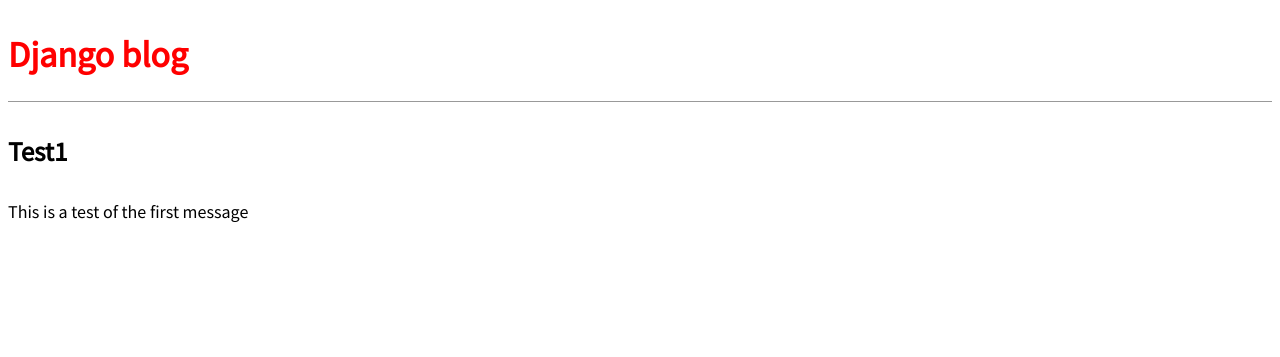
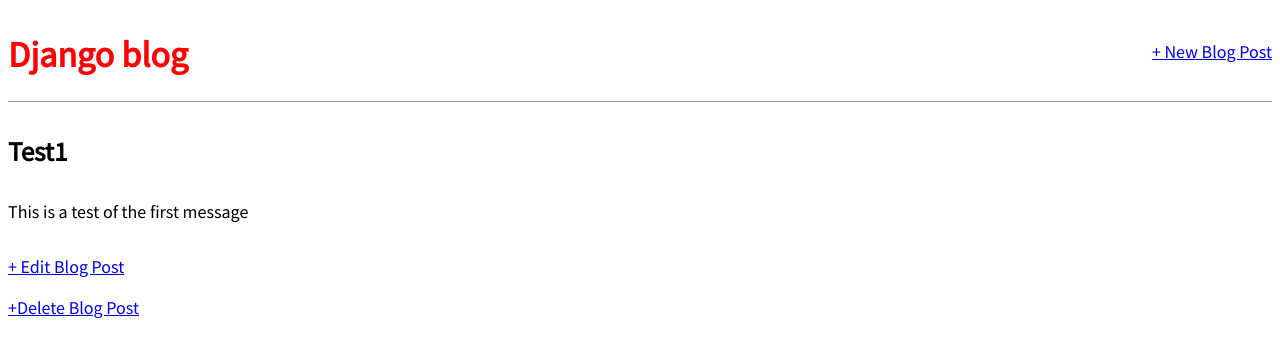
Before and after one commit to dupls13/Django, a Django app: page /post/1/ in a window 1280 px wide. Shown: the top 357 px of the page. Run offline with Django 4.2, Linux system fonts and the light colour scheme; data comes from the database, SQL or seed files in the repository; both versions use the stored data as it was after the commit.

Commit message:
Added Edit and Delete functions to posts
Updated files

```diff
--- a/blog/blog/models.py
+++ b/blog/blog/models.py
@@ -1,4 +1,5 @@
 from django.db import models
+from django.urls import reverse
 
 # Create your models here.
 
@@ -12,3 +13,6 @@
 
     def __str__(self):
         return self.title
+
+    def get_absolute_url(self):
+        return reverse("post_detail", args=[str(self.id)])
--- a/blog/blog/urls.py
+++ b/blog/blog/urls.py
@@ -7,4 +7,9 @@
 urlpatterns = [
     path('', views.BlogListView.as_view(), name='home'),
     path('post/<int:pk>/', views.BlogDetailView.as_view(), name='post_detail'),
+    path('post/new/', views.BlogCreateView.as_view(), name='post_new'),
+    path('post/<int:pk>/edit/',
+         views.BlogUpdateView.as_view(), name='post_edit'),
+    path('post/<int:pk>/delete/',
+         views.BlogDeleteView.as_view(), name='post_delete'),
 ]
--- a/blog/blog/views.py
+++ b/blog/blog/views.py
@@ -1,5 +1,9 @@
 # blog/views.py
 from django.views.generic import ListView, DetailView
+from django.views.generic.edit import CreateView, UpdateView, DeleteView
+from django.urls import reverse_lazy
+
+from . models import Post
 
 from . models import Post
 
@@ -11,3 +15,18 @@
 class BlogDetailView(DetailView):
     model = Post
     template_name = 'post_detail.html'
+
+class BlogCreateView(CreateView):
+    model = Post
+    template_name= 'post_new.html'
+    fields = '__all__'
+
+class BlogUpdateView(UpdateView):
+    model = Post
+    fields = ['title', 'body']
+    template_name = 'post_edit.html'
+
+class BlogDeleteView(DeleteView):
+    model = Post
+    template_name = 'post_delete.html'
+    success_url = reverse_lazy('home')
--- a/blog/templates/base.html
+++ b/blog/templates/base.html
@@ -8,10 +8,15 @@
         <link rel="stylesheet" href="{% static 'css/base.css' %}">
     </head>
     <body>
-        <header>
-            <h1><a href="/">Django blog</a></h1>
-        </header>
-        <div class='container'>
+        <div class = "container">
+            <header>
+                <div class="nav-left">
+                    <h1><a href="/">Django blog</a></h1>
+                </div>
+                <div class="nav-right">
+                    <a href="{% url 'post_new' %}">+ New Blog Post<a/>
+                </div>
+             </header>
             {% block content %}
             {% endblock content %}
         </div>
--- a/blog/templates/post_detail.html
+++ b/blog/templates/post_detail.html
@@ -7,4 +7,8 @@
         <p>{{ post.body }}</p>
     </div>
 
+    <p><a href="{% url 'post_edit' post.pk %}">+ Edit Blog Post</a></p>
+    <p><a href="{% url 'post_delete' post.pk %}">+Delete Blog Post</a></p>
+
+
 {% endblock content %}
```
Also changed, not shown: blog/blog/tests.py (+25 -0 lines), blog/templates/post_delete.html (added, +10 -0 lines), blog/templates/post_edit.html (added, +10 -0 lines), blog/templates/post_new.html (added, +10 -0 lines), blog/db.sqlite3, 2 other files.
